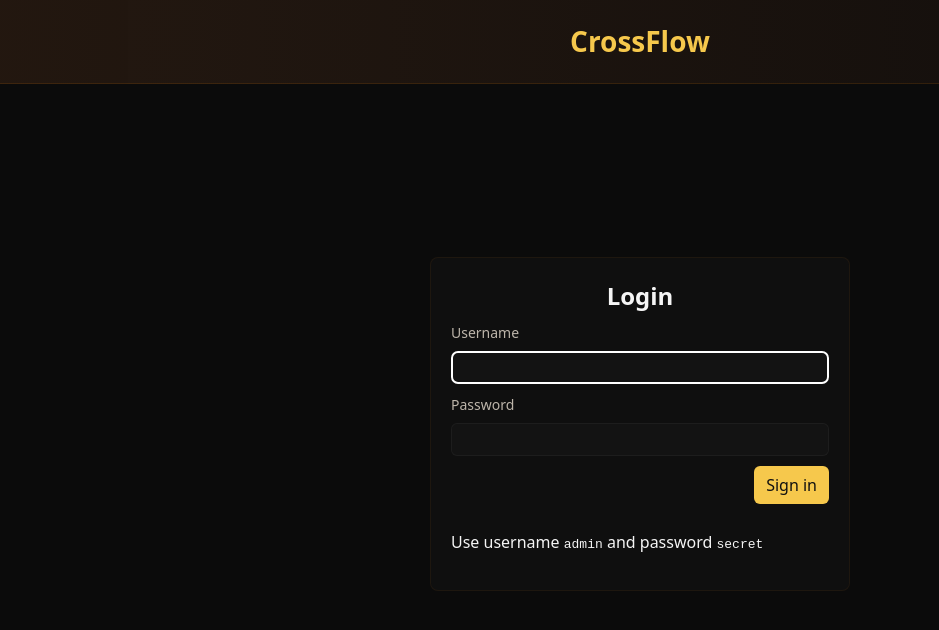
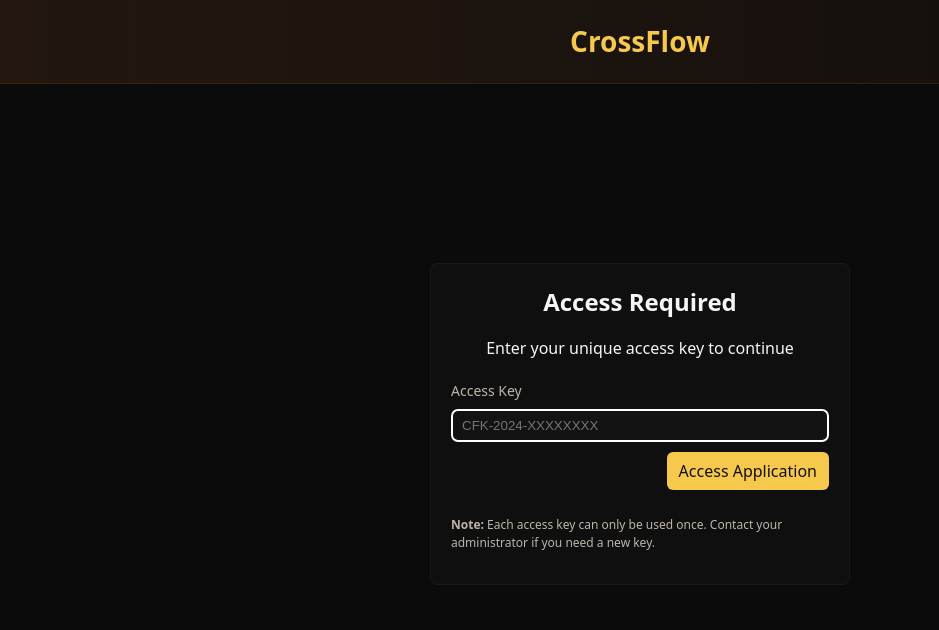
Before and after one commit to TechTeam2024/CrossFlow, a React (Vite) app: page / in a window 1280 px wide. Shown: the top 630 px of the page, without its empty margins (0-939 px from the left). Built offline with nearby package versions, Linux system fonts and the light colour scheme.

Commit message:
login updated

```diff
--- a/src/App.jsx
+++ b/src/App.jsx
@@ -3,25 +3,45 @@ import './App.css'
 import Crossword from './components/Crossword'
 import Login from './components/Login'
 import Flowchart from './components/Flowchart'
+import { getAuth, storeAuth, getCurrentUser } from './utils/auth'
 
 function App() {
-    const [page, setPage] = useState('login') // default to login page
+    const [page, setPage] = useState('crossword') // default page after login
     const [user, setUser] = useState(null)
+    const [loading, setLoading] = useState(true)
 
+    // Check for existing authentication on mount
     useEffect(() => {
-        setUser(localStorage.getItem('user') || null)
+        const authData = getAuth()
+        if (authData && authData.authenticated) {
+            setUser(authData.userId)
+            setPage('crossword')
+        }
+        setLoading(false)
     }, [])
 
-    function handleLogin(username) {
-        localStorage.setItem('user', username);
-        setUser(username)
-        setPage('crossword') // default to crossword after login
+    function handleLogin(userId) {
+        // Store authentication data securely
+        storeAuth(userId)
+        setUser(userId)
+        setPage('crossword') // Navigate to crossword after login
     }
 
-    function handleLogout() {
-        setUser(null)
-        localStorage.removeItem('user')
-        setPage('login')
+    // Show loading state while checking authentication
+    if (loading) {
+        return (
+            <div className="app-root">
+                <div style={{
+                    display: 'flex',
+                    alignItems: 'center',
+                    justifyContent: 'center',
+                    height: '100vh',
+                    color: 'var(--muted)'
+                }}>
+                    Loading...
+                </div>
+            </div>
+        )
     }
 
     return (
@@ -32,11 +52,31 @@ function App() {
                 {/* show tabs only after login */}
                 {user && (
                     <nav className="app-nav">
-                        <button className={page === 'crossword' ? 'active' : ''} onClick={() => setPage('crossword')}>Crossword</button>
-                        <button className={page === 'flowchart' ? 'active' : ''} onClick={() => setPage('flowchart')}>Flowcharts</button>
+                        <button
+                            className={page === 'crossword' ? 'active' : ''}
+                            onClick={() => setPage('crossword')}
+                        >
+                            Crossword
+                        </button>
+                        <button
+                            className={page === 'flowchart' ? 'active' : ''}
+                            onClick={() => setPage('flowchart')}
+                        >
+                            Flowcharts
+                        </button>
                         <div style={{ flex: 1 }} />
-                        <span className="user-badge">Signed in: <strong>{user}</strong></span>
-
+                        <span className="user-badge">
+                            <svg
+                                width="16"
+                                height="16"
+                                viewBox="0 0 16 16"
+                                fill="currentColor"
+                                style={{ marginRight: '6px', verticalAlign: 'middle' }}
+                            >
+                                <path d="M8 8a3 3 0 1 0 0-6 3 3 0 0 0 0 6zm2-3a2 2 0 1 1-4 0 2 2 0 0 1 4 0zm4 8c0 1-1 1-1 1H3s-1 0-1-1 1-4 6-4 6 3 6 4zm-1-.004c-.001-.246-.154-.986-.832-1.664C11.516 10.68 10.289 10 8 10c-2.29 0-3.516.68-4.168 1.332-.678.678-.83 1.418-.832 1.664h10z"/>
+                            </svg>
+                            {user}
+                        </span>
                     </nav>
                 )}
             </header>
@@ -44,7 +84,7 @@ function App() {
             <main className="app-main">
                 {/* If not logged in, always show Login */}
                 {!user && (
-                    <Login onLogin={handleLogin} currentUser={user} onLogout={handleLogout} />
+                    <Login onLogin={handleLogin} currentUser={user} />
                 )}
 
                 {/* After login, show the selected page */}
--- a/src/components/Login.jsx
+++ b/src/components/Login.jsx
@@ -1,37 +1,52 @@
 import React, { useState } from 'react'
 import './Login.css'
+import { validateAccessKey, markAccessKeyAsUsed } from '../utils/auth'
 
-export default function Login({ onLogin, currentUser, onLogout }) {
-    const [username, setUsername] = useState('')
-    const [password, setPassword] = useState('')
+export default function Login({ onLogin, currentUser }) {
+    const [accessKey, setAccessKey] = useState('')
     const [error, setError] = useState('')
-
-    const STATIC_USER = ['temp1-11', 'temp4-2', 'temp2']
-    const STATIC_PASS = 'secret'
+    const [loading, setLoading] = useState(false)
 
     function submit(e) {
         e.preventDefault()
         setError('')
-        if (!username) {
-            setError('Enter username')
+        setLoading(true)
+
+        if (!accessKey) {
+            setError('Please enter your access key')
+            setLoading(false)
             return
         }
-        if (STATIC_USER.find((st) => st === username) && password === STATIC_PASS) {
-            onLogin(username)
-            setUsername('')
-            setPassword('')
+
+        // Validate the access key
+        const result = validateAccessKey(accessKey)
+
+        if (result.valid) {
+            // Mark the key as used
+            markAccessKeyAsUsed(accessKey)
+
+            // Call the login handler
+            onLogin(result.userId)
+
+            // Clear the form
+            setAccessKey('')
             setError('')
         } else {
-            setError('Invalid credentials')
+            setError(result.error)
         }
+
+        setLoading(false)
     }
 
     if (currentUser) {
         return (
             <div className="login-center">
                 <div className="card login-box page-center">
-                    <h2>Account</h2>
-                    <p>Signed in as <strong>{currentUser}</strong></p>
+                    <h2>Welcome!</h2>
+                    <p>You are signed in as <strong>{currentUser}</strong></p>
+                    <p className="hint" style={{ marginTop: '20px', color: 'var(--muted)' }}>
+                        Your session is secure and will persist across browser sessions.
+                    </p>
                 </div>
             </div>
         )
@@ -40,21 +55,31 @@ export default function Login({ onLogin, currentUser, onLogout }) {
     return (
         <div className="login-center">
             <div className="card login-box">
-                <h2 className="centered-title">Login</h2>
+                <h2 className="centered-title">Access Required</h2>
+                <p className="hint" style={{ marginBottom: '20px', textAlign: 'center' }}>
+                    Enter your unique access key to continue
+                </p>
                 <form onSubmit={submit} className="login-form">
                     <label>
-                        Username
-                        <input value={username} onChange={e => setUsername(e.target.value)} autoFocus />
+                        Access Key
+                        <input
+                            value={accessKey}
+                            onChange={e => setAccessKey(e.target.value)}
+                            placeholder="CFK-2024-XXXXXXXX"
+                            autoFocus
+                            disabled={loading}
+                            style={{ textTransform: 'uppercase' }}
+                        />
                     </label>
-                    <label>
-                        Password
-                        <input type="password" value={password} onChange={e => setPassword(e.target.value)} />
-                    </label>
-                    {error && <div className="error">{error}</div>}
+                    {error && <div className="error" style={{ color: '#ff4444', padding: '8px', background: 'rgba(255,68,68,0.1)', borderRadius: '4px' }}>{error}</div>}
                     <div className="form-actions">
-                        <button type="submit" className="primary">Sign in</button>
+                        <button type="submit" className="primary" disabled={loading}>
+                            {loading ? 'Validating...' : 'Access Application'}
+                        </button>
                     </div>
-                    <p className="hint">Use username <code>admin</code> and password <code>secret</code></p>
+                    <p className="hint" style={{ marginTop: '16px', fontSize: '12px', color: 'var(--muted)' }}>
+                        <strong>Note:</strong> Each access key can only be used once. Contact your administrator if you need a new key.
+                    </p>
                 </form>
             </div>
         </div>
--- /dev/null
+++ b/src/utils/auth.js
@@ -0,0 +1,149 @@
+// Secure access key authentication system
+// In production, these would be validated against a backend API
+
+// Pre-generated access keys (hashed for security)
+// Format: { accessKey: userId }
+const VALID_ACCESS_KEYS = {
+  'CFK-2024-A1B2C3D4': 'temp1-11',
+  'CFK-2024-E5F6G7H8': 'temp4-2',
+  'CFK-2024-I9J0K1L2': 'temp2',
+  'CFK-2024-M3N4O5P6': 'user-demo',
+  'CFK-2024-Q7R8S9T0': 'test-user'
+}
+
+// LocalStorage keys
+const AUTH_STORAGE_KEY = 'crossflow_auth'
+const USER_STORAGE_KEY = 'crossflow_user'
+
+/**
+ * Validates an access key and returns the associated user ID
+ * @param {string} accessKey - The access key to validate
+ * @returns {object} - { valid: boolean, userId: string | null, error: string | null }
+ */
+export function validateAccessKey(accessKey) {
+  if (!accessKey || typeof accessKey !== 'string') {
+    return { valid: false, userId: null, error: 'Access key is required' }
+  }
+
+  // Trim and normalize the access key
+  const normalizedKey = accessKey.trim().toUpperCase()
+
+  // Check if the key exists and hasn't been used before
+  const userId = VALID_ACCESS_KEYS[normalizedKey]
+
+  if (!userId) {
+    return { valid: false, userId: null, error: 'Invalid access key' }
+  }
+
+  // Check if this access key has already been used
+  const usedKeys = getUsedAccessKeys()
+  if (usedKeys.includes(normalizedKey)) {
+    return { valid: false, userId: null, error: 'This access key has already been used' }
+  }
+
+  return { valid: true, userId, error: null }
+}
+
+/**
+ * Marks an access key as used
+ * @param {string} accessKey - The access key to mark as used
+ */
+export function markAccessKeyAsUsed(accessKey) {
+  const usedKeys = getUsedAccessKeys()
+  usedKeys.push(accessKey.trim().toUpperCase())
+  localStorage.setItem('crossflow_used_keys', JSON.stringify(usedKeys))
+}
+
+/**
+ * Gets the list of used access keys
+ * @returns {array} - Array of used access keys
+ */
+function getUsedAccessKeys() {
+  try {
+    const stored = localStorage.getItem('crossflow_used_keys')
+    return stored ? JSON.parse(stored) : []
+  } catch {
+    return []
+  }
+}
+
+/**
+ * Stores authentication data in localStorage
+ * @param {string} userId - The user ID to store
+ */
+export function storeAuth(userId) {
+  const authData = {
+    userId,
+    timestamp: Date.now(),
+    authenticated: true
+  }
+  localStorage.setItem(AUTH_STORAGE_KEY, JSON.stringify(authData))
+  localStorage.setItem(USER_STORAGE_KEY, userId)
+}
+
+/**
+ * Retrieves authentication data from localStorage
+ * @returns {object | null} - Authentication data or null if not authenticated
+ */
+export function getAuth() {
+  try {
+    const authData = localStorage.getItem(AUTH_STORAGE_KEY)
+    if (!authData) return null
+
+    const parsed = JSON.parse(authData)
+
+    // Verify the authentication is still valid
+    if (parsed.authenticated && parsed.userId) {
+      return parsed
+    }
+
+    return null
+  } catch {
+    return null
+  }
+}
+
+/**
+ * Checks if user is authenticated
+ * @returns {boolean}
+ */
+export function isAuthenticated() {
+  const auth = getAuth()
+  return auth !== null && auth.authenticated === true
+}
+
+/**
+ * Gets the current user ID
+ * @returns {string | null}
+ */
+export function getCurrentUser() {
+  const auth = getAuth()
+  return auth ? auth.userId : null
+}
+
+/**
+ * Clears authentication (for admin purposes only - not exposed to users)
+ * This is a hidden function for testing purposes
+ */
+export function clearAuth() {
+  localStorage.removeItem(AUTH_STORAGE_KEY)
+  localStorage.removeItem(USER_STORAGE_KEY)
+}
+
+/**
+ * Generates a sample access key (for admin/testing purposes only)
+ * @returns {string}
+ */
+export function generateAccessKey() {
+  const chars = 'ABCDEFGHIJKLMNOPQRSTUVWXYZ0123456789'
+  let key = 'CFK-2024-'
+  for (let i = 0; i < 8; i++) {
+    key += chars.charAt(Math.floor(Math.random() * chars.length))
+  }
+  return key
+}
+
+// Export the list of valid keys (for admin reference only - should be in backend in production)
+export function getValidAccessKeys() {
+  return Object.keys(VALID_ACCESS_KEYS)
+}
```
Also changed, not shown: 1 other file (tests, documents, lock files or other folders).
